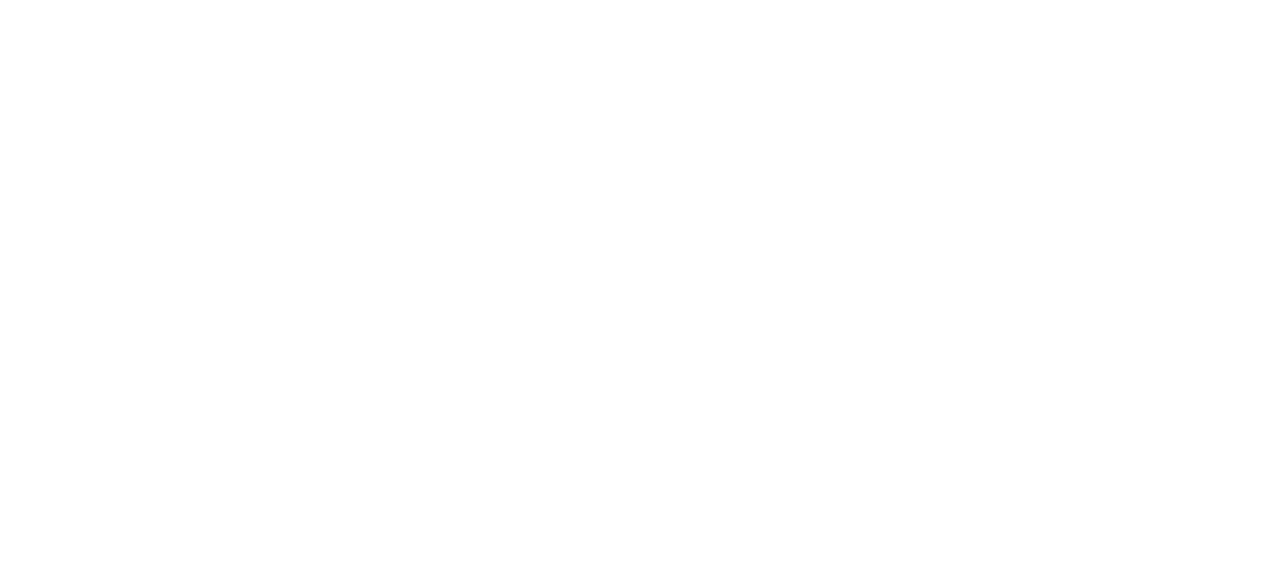
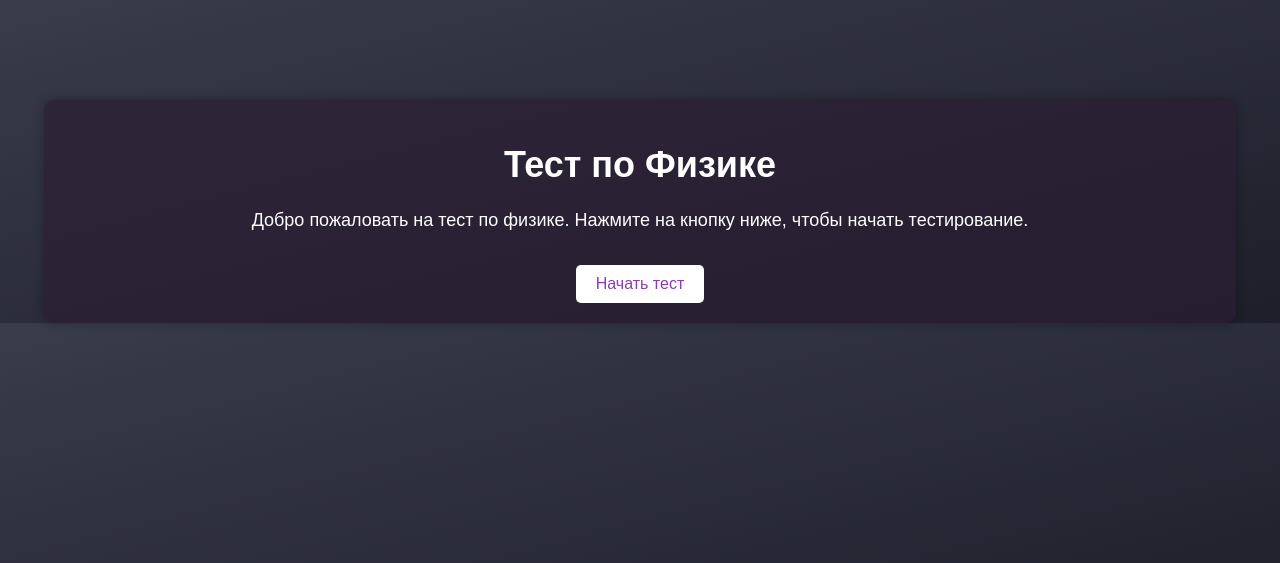
Before and after one commit to Meorwik/TSOR_bot, a FastAPI app: page / in a window 1280 px wide. Before the commit the part shown is empty. Shown: the top 563 px of the page. Run offline with FastAPI, Linux system fonts and the light colour scheme.

Commit message:
added first version of web page

```diff
--- /dev/null
+++ b/src/assets/scripts/script.js
@@ -0,0 +1,11 @@
+document.addEventListener("DOMContentLoaded", function () {
+    const button = document.getElementById("startButton");
+    button.addEventListener("click", startTest);
+
+    function startTest() {
+        const container = document.querySelector(".container");
+        container.classList.add("animation-target", "show");
+        alert("Тест начался! Удачи!");
+        // Здесь можно добавить логику теста
+    }
+});
--- /dev/null
+++ b/src/assets/styles/styles.css
@@ -0,0 +1,56 @@
+body {
+    font-family: Arial, sans-serif;
+    margin: 0;
+    padding: 0;
+    background: linear-gradient(to bottom right, #3a3b4b, #1e1e2a); /* Темно-фиолетовый цвет */
+    color: #fff;
+}
+
+.container {
+    max-width: 90%;
+    margin: 50px auto;
+    text-align: center;
+    padding: 20px;
+    background-color: rgba(42, 31, 51, 0.7); /* Темно-фиолетовый цвет */
+    border-radius: 10px;
+    box-shadow: 0 0 10px rgba(0, 0, 0, 0.3);
+}
+
+h1 {
+    font-size: 36px;
+    margin-bottom: 20px;
+    color: #fff;
+}
+
+p {
+    font-size: 18px;
+    line-height: 1.6;
+    margin-bottom: 30px;
+    color: #fff;
+}
+
+button {
+    padding: 10px 20px;
+    font-size: 16px;
+    background-color: #fff;
+    color: #8a3ab9;
+    border: none;
+    border-radius: 5px;
+    cursor: pointer;
+    transition: background-color 0.3s ease;
+}
+
+button:hover {
+    background-color: rgba(255, 255, 255, 0.8);
+}
+
+.animation-target {
+    opacity: 1;
+    transform: translateY(50px);
+    transition: opacity 0.5s ease, transform 0.5s ease;
+}
+
+.animation-target.show {
+    opacity: 1;
+    transform: translateY(0);
+}
--- a/src/templates/index.jinja2
+++ b/src/templates/index.jinja2
@@ -2,11 +2,19 @@
 <html lang="en">
 <head>
     <meta charset="UTF-8">
+    <meta name="viewport" content="width=device-width, initial-scale=1.0">
+    <link rel="icon" href="/assets/icons/favicon.ico">
+    <link rel="stylesheet" href="/assets/styles/styles.css">
     <title>ЦОР</title>
-    <link rel="icon" href="/assets/icons/favicon.ico">
 
 </head>
 <body>
+    <div class="container animation-target" id="container">
+        <h1>Тест по Физике</h1>
+        <p>Добро пожаловать на тест по физике. Нажмите на кнопку ниже, чтобы начать тестирование.</p>
+        <button id="startButton">Начать тест</button>
+    </div>
 
+    <script src="/assets/scripts/script.js"></script>
 </body>
 </html>
```
